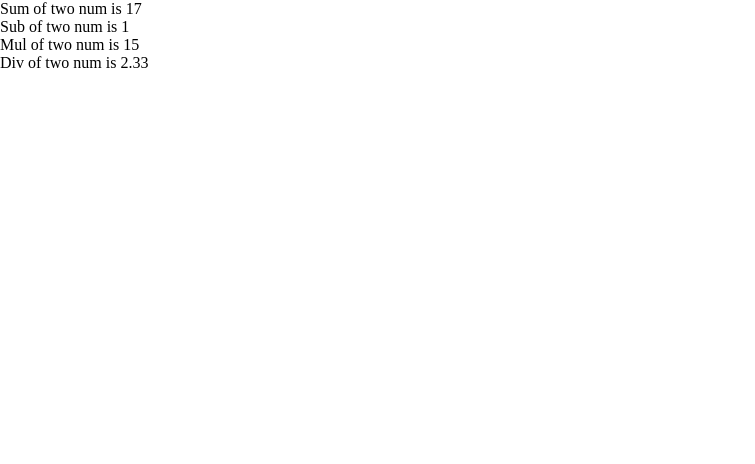
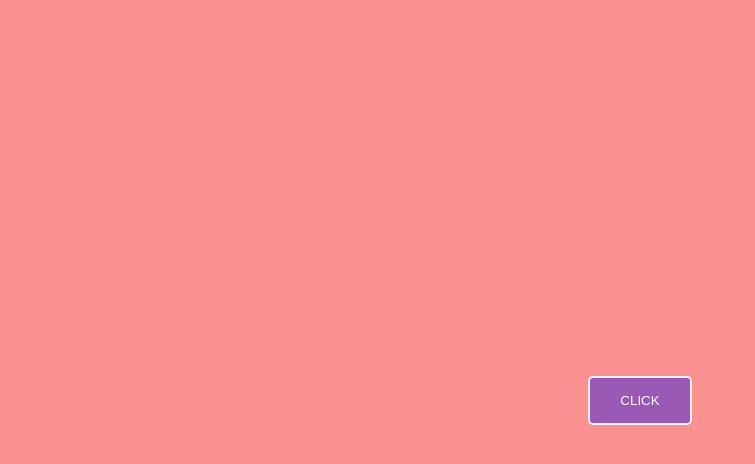
Before and after one commit to Shantovai23/Reactjs-practice, a React (Create React App) app: page / in a window 1280 px wide. Shown: the top 464 px of the page, without its empty margins (0-755 px from the left). Built offline with nearby package versions, Linux system fonts and the light colour scheme; a web font is replaced by a local one.

Commit message:
event handling added

```diff
--- a/src/App.jsx
+++ b/src/App.jsx
@@ -1,4 +1,4 @@
-import React from 'react'
+import React, { useState } from 'react'
 // import Heading from './Heading'
 // import Para from './Para'
 // import List from './List'
@@ -12,18 +12,57 @@ import React from 'react'
 // );
 // }
 
-import {add,sub,mul,div} from './Calculator'
-function App(){
-  return(
-    <React.Fragment>
-        <ol>
-          <li>Sum of two num is {add(14,3)} </li>
-          <li>Sub of two num is {sub(15,14)} </li>
-          <li>Mul of two num is {mul(3,5)}</li>
-          <li>Div of two num is {div(14,6)} </li>
 
-      </ol>
-    </React.Fragment>
-  )
+
+// import {add,sub,mul,div} from './Calculator'
+
+//Hooks
+// const App=()=>{
+
+//   const [count,setCount]=useState(0)
+//   const increment_num=()=>{
+//     setCount(count+1)
+//   }
+
+//   return(
+//     <React.Fragment>
+//      <h1>{count}</h1>
+//      <button onClick={increment_num} >Click</button>
+//     </React.Fragment>
+//   )
+// }
+
+
+
+//event handeling
+
+const App=()=>{
+  const [inCr,upClr]=useState('#fa9191')
+  const [name,upName]=useState('Click')
+
+const bgChange=()=>{
+ let newCr='red'
+ let newNam='Changed'
+ upClr(newCr)
+ upName(newNam)
 }
+const clkTwice=()=>{
+
+let twiceName='Twice Worked'
+let twiceClr='green'
+upName(twiceName)
+upClr(twiceClr)
+
+}
+
+ return(
+  <>
+   <div style={{backgroundColor: inCr}}>
+    <button onClick={bgChange} onDoubleClick={clkTwice}>{name}</button>
+    </div>
+  </>
+ )
+}
+
+
 export default App;
--- a/src/index.css
+++ b/src/index.css
@@ -1,4 +1,4 @@
-*{margin: 0; padding: 0;box-sizing: border-box;}
+*{margin: 0; padding: 0;box-sizing: border-box; font-family: sans-serif;}
 
 /* .heading{
   color:#fa9191;
@@ -9,7 +9,7 @@
   font-family: 'Gayathri', sans-serif;
 } */
 
-.img-div{
+/* .img-div{
   display: flex;
   justify-content: center;
   margin: 30px 0;
@@ -17,4 +17,26 @@
 .img-div img{
   width: 200px;
   height: 250px;
+} */
+body{
+  background-color: #fa9191;
 }
+div{
+  width: 100%;
+  height: 100vh;
+  display: flex;
+  flex-direction: column;
+  justify-content: center;
+  align-items: center;
+}
+
+button{
+  padding: 15px 30px;
+  background:#9b59b6 ;
+  color:#fff;
+  text-transform: uppercase;
+  outline: none;
+  border-radius: 5px;
+  border: 2px solid #ecf0f1;
+  cursor: pointer;
+}
```
